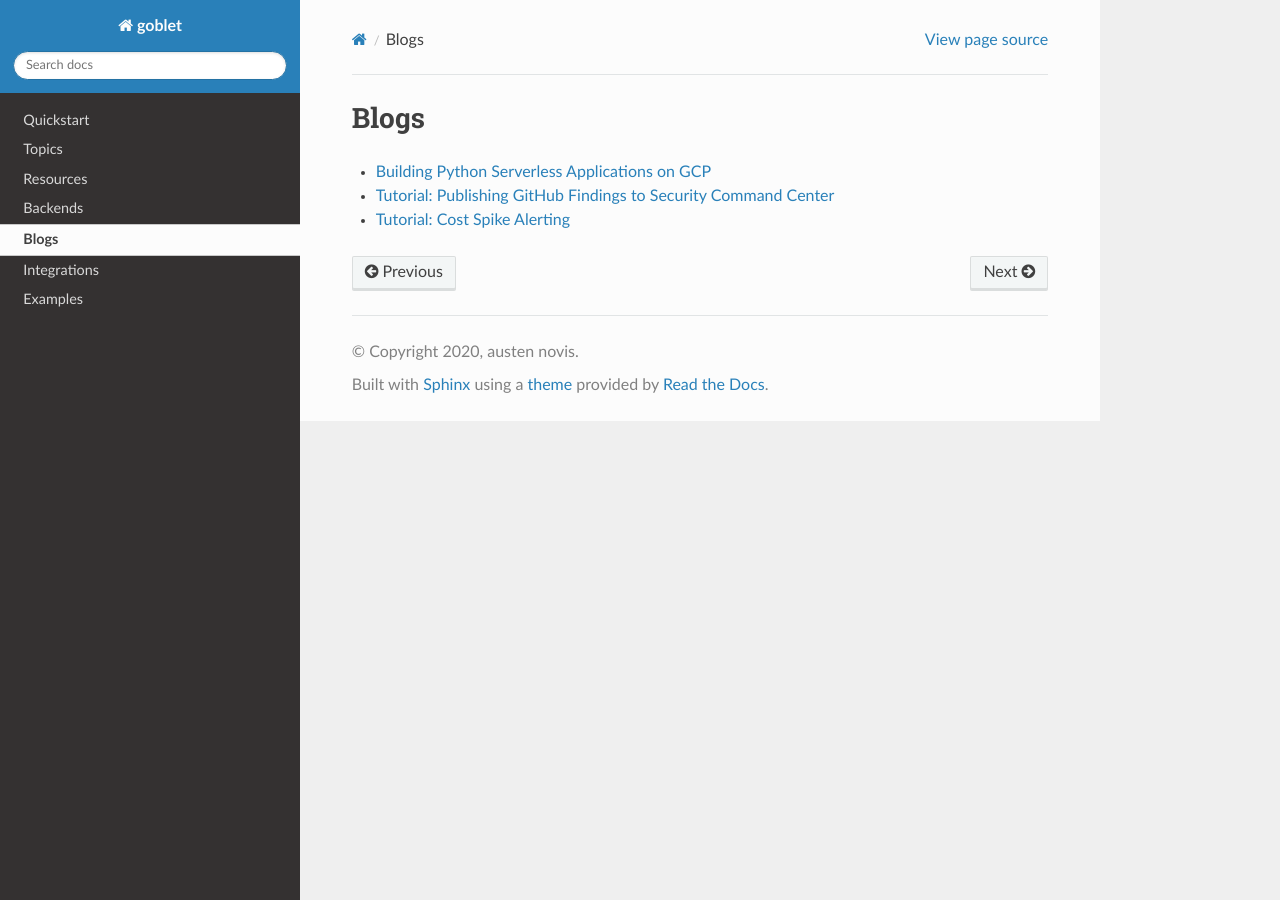
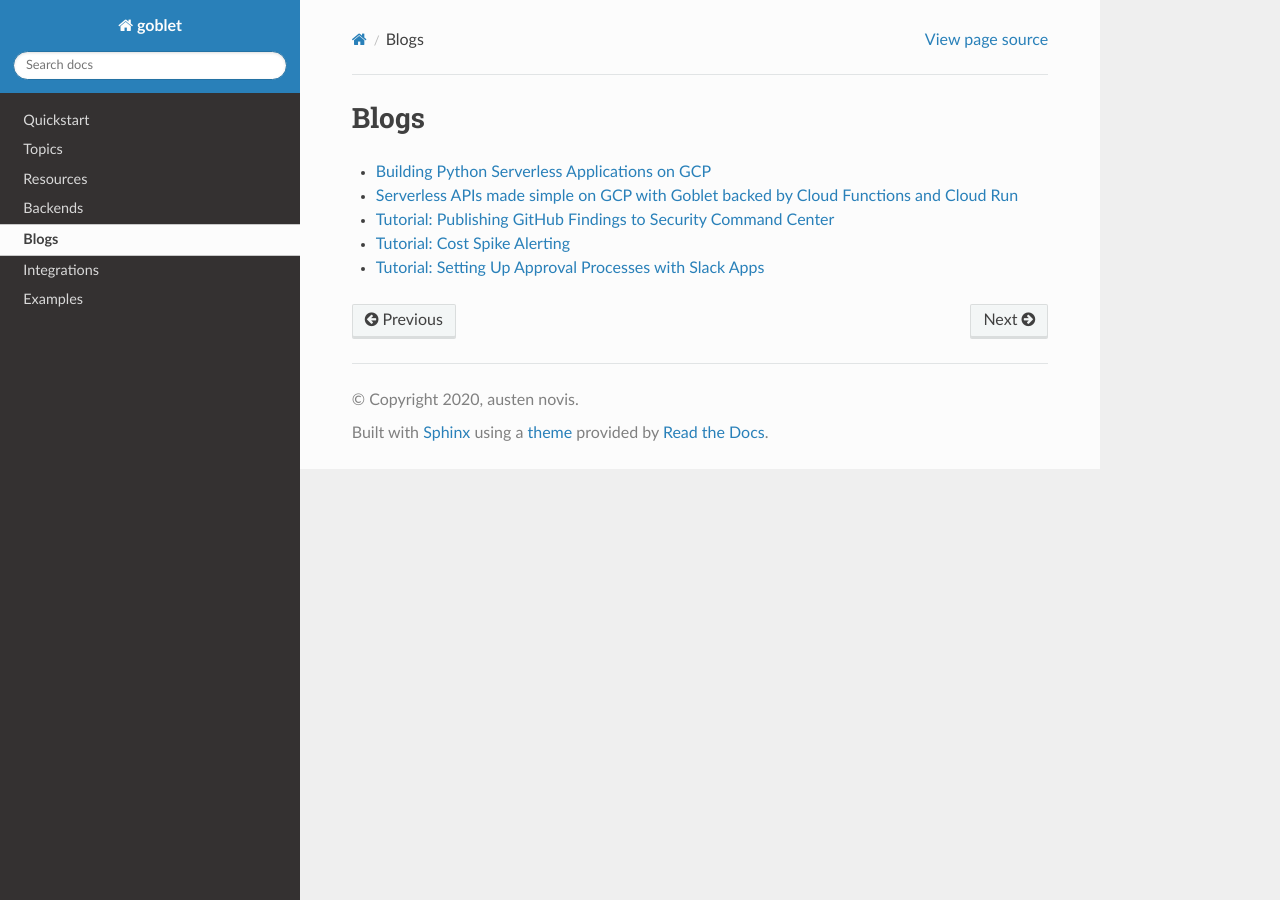
Before and after one commit to goblet/goblet, a Sphinx documentation site: the page built from docs/source/blogs.rst, in a window 1280 px wide. Built offline with Sphinx 7.4.7 and the Read the Docs theme 2.0.0, drawn with Linux system fonts in a browser that asks for light colours.

Commit message:
add blogs, fix cloudrun service

```diff
--- a/docs/source/blogs.rst
+++ b/docs/source/blogs.rst
@@ -3,5 +3,7 @@ Blogs
 =====
 
 * `Building Python Serverless Applications on GCP <https://austennovis.medium.com/building-python-serverless-applications-on-gcp-141a806eb7a5>`__
+* `Serverless APIs made simple on GCP with Goblet backed by Cloud Functions and Cloud Run <https://engineering.premise.com/serverless-apis-made-simple-on-gcp-with-goblet-backed-by-cloud-functions-and-cloud-run-730db2da04ba>`__
 * `Tutorial: Publishing GitHub Findings to Security Command Center <https://engineering.premise.com/tutorial-publishing-github-findings-to-security-command-center-2d1749f530bc>`__
 * `Tutorial: Cost Spike Alerting <https://engineering.premise.com/tutorial-cost-spike-alerting-for-google-cloud-platform-gcp-46fd26ae3f6a>`__
+* `Tutorial: Setting Up Approval Processes with Slack Apps <https://engineering.premise.com/tutorial-setting-up-approval-processes-with-slack-apps-d325aee31763>`__
```
Also changed, not shown: README.md (+6 -1 lines), 1 other file.
